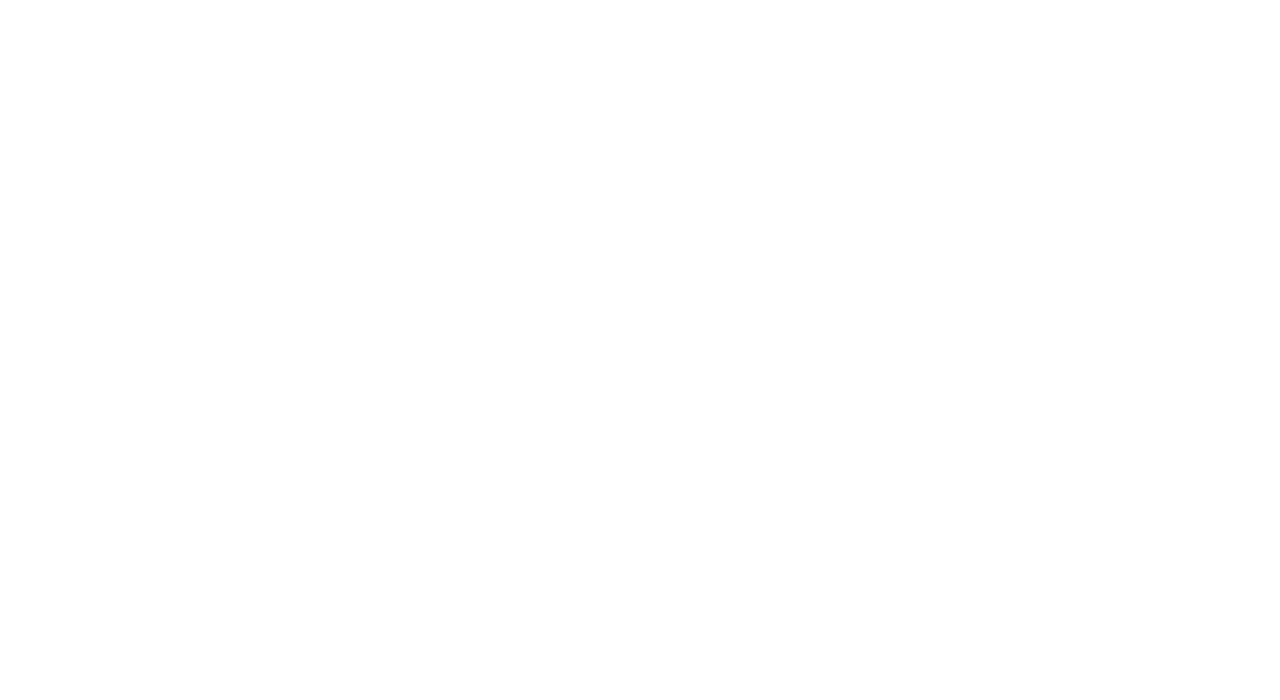
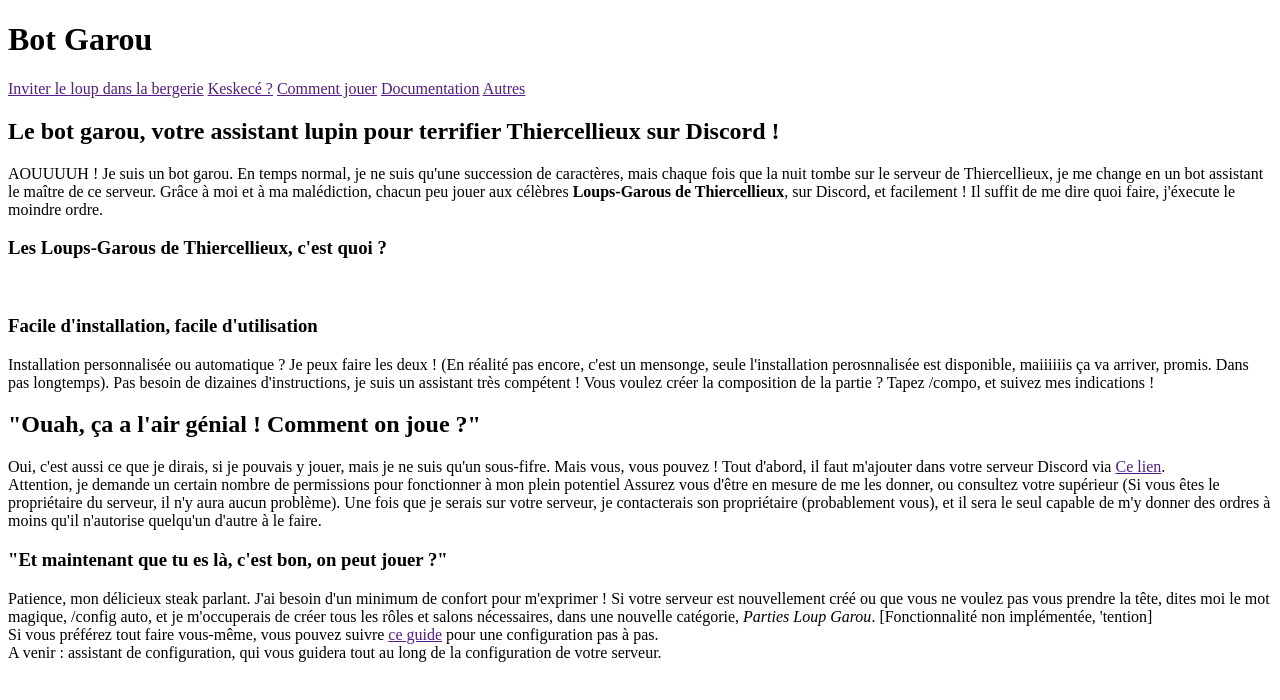
Before and after one commit to Rumengol/Bot_Garou, a website: page Site/index.html in a window 1280 px wide. Drawn offline with Linux system fonts and the light colour scheme.

Commit message:
Début du site

```diff
--- a/Site/index.html
+++ b/Site/index.html
@@ -7,6 +7,87 @@
     <title>Bot Garou</title>
   </head>
   <body>
+    <header>
+      <h1 id="Nomdugarou">Bot Garou</h1>
+      <nav>
+        <a href="">Inviter le loup dans la bergerie</a>
+        <a href="">Keskecé ?</a>
+        <a href="">Comment jouer</a>
+        <a href="">Documentation</a>
+        <a href="">Autres</a>
+      </nav>
+    </header>
 
+    <section id="Keskece">
+      <h2>
+        Le bot garou, votre assistant lupin pour terrifier Thiercellieux sur
+        Discord !
+      </h2>
+      <p class="intro">
+        AOUUUUH ! Je suis un bot garou. En temps normal, je ne suis qu'une
+        succession de caractères, mais chaque fois que la nuit tombe sur le
+        serveur de Thiercellieux, je me change en un bot assistant le maître de
+        ce serveur. Grâce à moi et à ma malédiction, chacun peu jouer aux
+        célèbres <b>Loups-Garous de Thiercellieux</b>, sur Discord, et
+        facilement ! Il suffit de me dire quoi faire, j'éxecute le moindre
+        ordre.
+      </p>
+      <aside class="floating-bubble">
+        <h3>
+          Les Loups-Garous de Thiercellieux, c'est quoi ?
+        </h3>
+        <p></p>
+      </aside>
+      <br />
+      <h3>Facile d'installation, facile d'utilisation</h3>
+      <p class="description">
+        Installation personnalisée ou automatique ? Je peux faire les deux ! (En
+        réalité pas encore, c'est un mensonge, seule l'installation
+        perosnnalisée est disponible, maiiiiiis ça va arriver, promis. Dans pas
+        longtemps). Pas besoin de dizaines d'instructions, je suis un assistant
+        très compétent ! Vous voulez créer la composition de la partie ? Tapez
+        <span class="code">/compo</span>, et suivez mes indications !
+      </p>
+    </section>
+    <section id="HowToPlay">
+      <h2>
+        "Ouah, ça a l'air génial ! Comment on joue ?"
+      </h2>
+      <p>
+        Oui, c'est aussi ce que je dirais, si je pouvais y jouer, mais je ne
+        suis qu'un sous-fifre. Mais vous, vous pouvez ! Tout d'abord, il faut
+        m'ajouter dans votre serveur Discord via <a href="">Ce lien</a>.
+        <br />
+        <span id="PermCall">
+          Attention, je demande un certain nombre de permissions pour
+          fonctionner à mon plein potentiel
+        </span>
+        Assurez vous d'être en mesure de me les donner, ou consultez votre
+        supérieur (Si vous êtes le propriétaire du serveur, il n'y aura aucun
+        problème). Une fois que je serais sur votre serveur, je contacterais son
+        propriétaire (probablement vous), et il sera le seul capable de m'y
+        donner des ordres
+        <span id="GiveControl"
+          >à moins qu'il n'autorise quelqu'un d'autre à le faire.</span
+        >
+      </p>
+      <h3>"Et maintenant que tu es là, c'est bon, on peut jouer ?"</h3>
+      <p>
+        Patience, mon délicieux steak parlant. J'ai besoin d'un minimum de
+        confort pour m'exprimer ! Si votre serveur est nouvellement créé ou que
+        vous ne voulez pas vous prendre la tête, dites moi le mot magique,
+        <span class="code">/config auto</span>, et je m'occuperais de créer tous
+        les rôles et salons nécessaires, dans une nouvelle catégorie,
+        <i>Parties Loup Garou</i>. [Fonctionnalité non implémentée, 'tention]
+        <br />
+        Si vous préférez tout faire vous-même, vous pouvez suivre
+        <a href="">ce guide</a> pour une configuration pas à pas.
+        <br />
+        <span class="features"
+          >A venir : assistant de configuration, qui vous guidera tout au long
+          de la configuration de votre serveur.</span
+        >
+      </p>
+    </section>
   </body>
 </html>
```
Also changed, not shown: index.js (+23 -0 lines), 1 other file.
